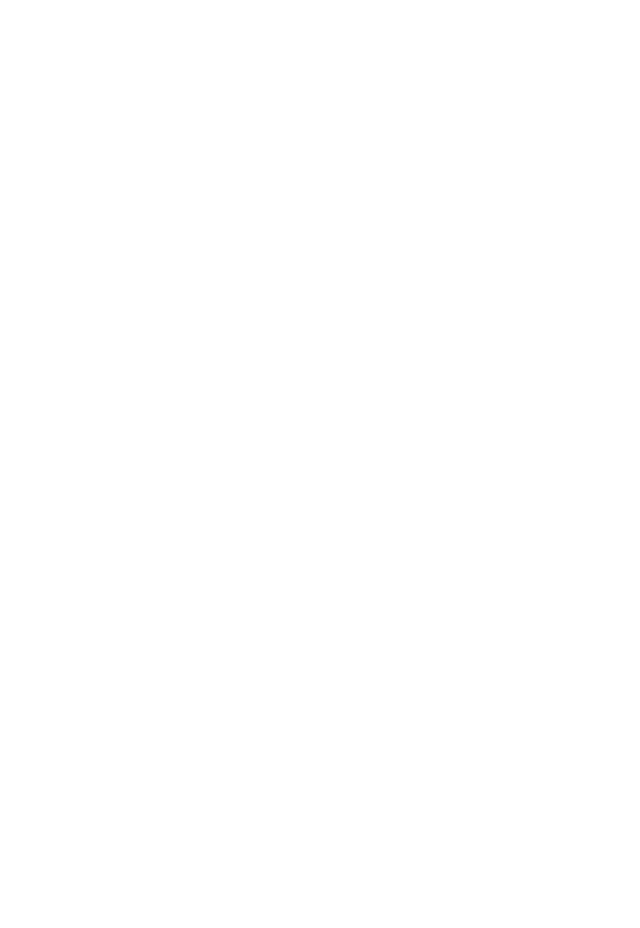
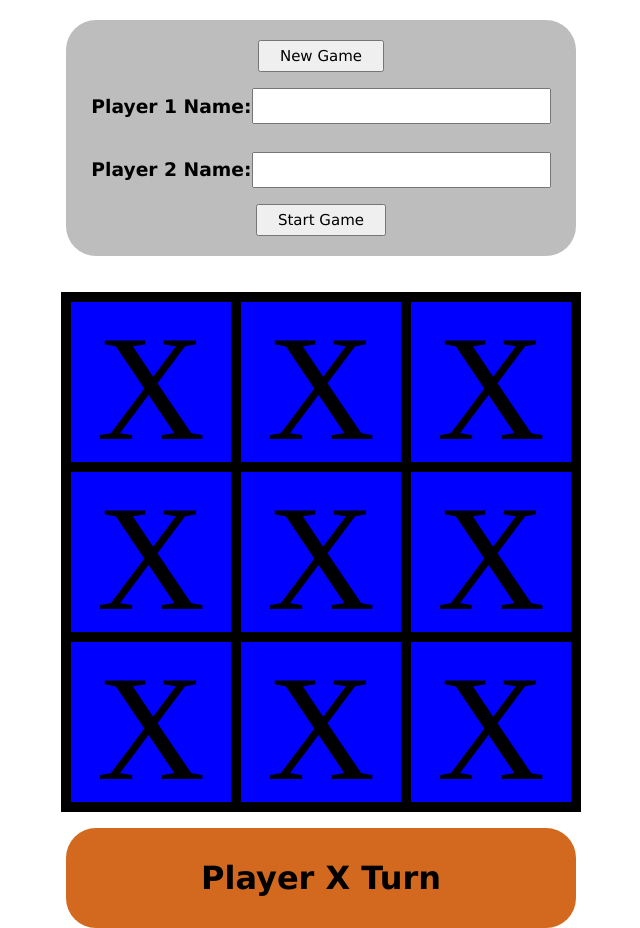
Before and after one commit to GreeceLight/Tic-Tac-Toe-JS, a plain HTML site: page index.html in a window 1280 px wide. Shown: the whole page, without its empty margins (319-959 px from the left). Before the commit the page ends 800 px from the top, so only its background shows below. Drawn offline with Linux system fonts and the light colour scheme.

Commit message:
Made the base interface with block generation

```diff
--- a/index.html
+++ b/index.html
@@ -5,8 +5,29 @@
     <meta http-equiv="X-UA-Compatible" content="IE=edge">
     <meta name="viewport" content="width=`, initial-scale=1.0">
     <title>Tic Tac Toe</title>
+    <link rel="stylesheet" href="style.css">
+    <script src="script.js" defer></script>
 </head>
 <body>
+    <div class="start-area">
+        <button>New Game</button>
+        <span id="playerName">
+            <h3>Player 1 Name: </h3>
+            <input type="text" value="">
+        </span>
+        <span id="playerName">
+            <h3>Player 2 Name: </h3>
+            <input type="text" value="">
+        </span>
+        <button>Start Game</button>
+    </div>
+    <div class="game-area">
+        <ul class="game">
 
+        </ul>
+    </div>
+    <div class="player-turn">
+        <h1>Player X Turn</h1>
+    </div>
 </body>
 </html>
--- a/script.js
+++ b/script.js
@@ -0,0 +1,27 @@
+const gameBoard = document.querySelector(".game");
+
+const startGame = (() =>{
+    let gameBlockArray = []
+    let players = {}
+    const setBoard = () => {
+        for(let i = 1; i <= 9; i++){
+         const gameBlock = document.createElement("li");
+         gameBlock.className = "gameBlock";
+         gameBlock.textContent = "X"
+         gameBlock.addEventListener("click", settingBlockStates)
+         //have a function that gives each li an event listener for a click to
+         //change the current state of the block
+         //must check on which player's turn it is to see if the block will have
+         //X's or O's
+         gameBoard.appendChild(gameBlock);
+        }
+    }
+
+    const settingBlockStates = () =>{
+        //putting the current states of each block into an object which will
+        //then be put into the gameBlockArray array
+    }
+    return {setBoard};
+})
+
+startGame().setBoard();
--- a/style.css
+++ b/style.css
@@ -0,0 +1,69 @@
+:root{
+    --font: Verdana, Geneva, Tahoma, sans-serif;
+    --width: 510px;
+}
+body{
+    display: flex;
+    flex-direction: column;
+    align-items: center;
+    justify-content: center;
+    padding: 0%; margin: 0%;
+}
+.start-area{
+    display: flex;
+    flex-direction: column;
+    align-items: center;
+    gap: 5px;
+
+    margin: 20px; padding: 20px 0px;
+    width: var(--width);
+
+    border-radius: 30px;
+    background-color: rgb(189, 189, 189);
+}
+.start-area button{
+    padding: 5px 20px;
+    font-size: 15px;
+    font-family: var(--font);
+}
+.start-area #playerName{
+    display: flex;
+    align-items: center;
+    justify-content: center;
+
+    font-family: var(--font);
+}
+#playerName input{
+    height: 30px; width: 60%;
+
+    font-family: var(--font);
+    font-size: 25px;
+}
+.game{
+    display: grid;
+    grid-auto-flow: column;
+    grid-template-columns: repeat(3, 170px);
+    grid-template-rows: repeat(3, 170px);
+    border: 5px black solid;
+    background-color: blue;
+    padding: 0%;
+}
+.gameBlock{
+    text-align: center;
+    list-style-type: none;
+    font-size: 150px;
+    border : 5px solid black;
+}
+
+.player-turn{
+    display: flex;
+    justify-content: center;
+    align-items: center;
+
+    height: 100px; width: var(--width);
+
+    font-family: var(--font);
+
+    border-radius: 30px;
+    background-color: chocolate;
+}
```
